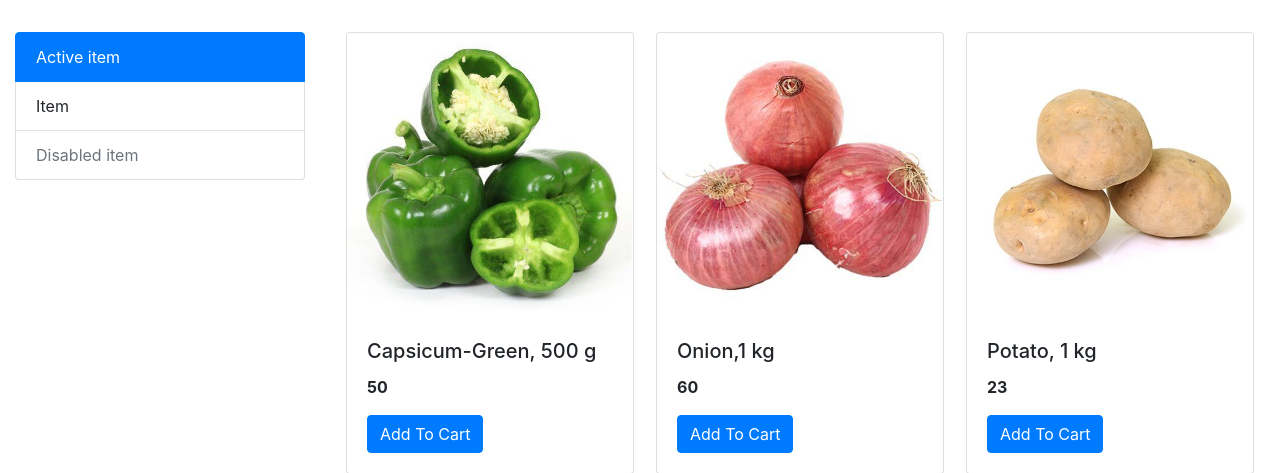
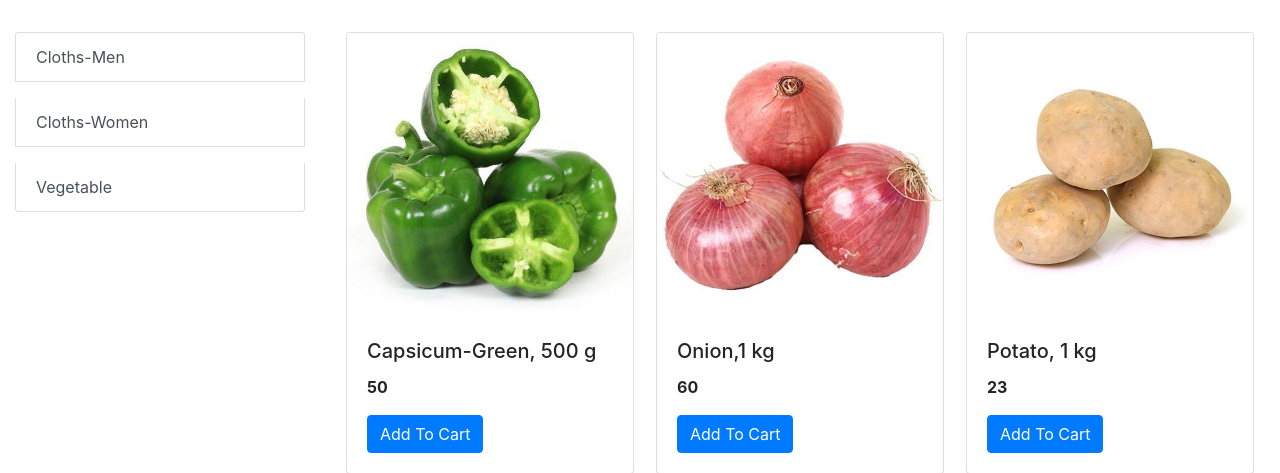
Before and after one commit to layaaugustine/eShop-Online-Shopping-App, a Django app: page /store/shop in a window 1280 px wide. Shown: the part 72-545 px from the top of the page. Run offline with Django 4.2, Linux system fonts and the light colour scheme; data comes from the database, SQL or seed files in the repository.

Commit message:
modified

```diff
--- a/Eshop/store/Templates/index.html
+++ b/Eshop/store/Templates/index.html
@@ -1,22 +1,21 @@
 {% extends 'base.html' %}
 <!-- body -->
 {% block content %}
-<div class="container-fluid mt-3">
+<div class="container-fluid mb-4 mt-3">
     <div class="row">
 
     <!-- filter -->
 
     <div class="col-lg-3">
 
-        <ul class="list-group mb-4 mt-3">
-            <li class="list-group-item active">Active item</li>
-            <li class="list-group-item">Item</li>
-            <li class="list-group-item disabled">Disabled item</li>
-        </ul>
-
-
+       <div class="list-group">
+        {% for c in category %}
+           <a href="#" class="list-group-item list-group-item-action mt-3">{{c}}</a>
+           <!-- <a href="#" class="list-group-item list-group-item-action">Item</a>
+           <a href="#" class="list-group-item list-group-item-action disabled">Disabled item</a> -->
+        {% endfor %}
+       </div>
     </div>
-
     <!-- all product -->
 
     <div id="product" class="col-lg-9 mx-auto">
--- a/Eshop/store/views.py
+++ b/Eshop/store/views.py
@@ -4,14 +4,20 @@ from django.shortcuts import render
 from django.template import loader
 from django.http import HttpResponse
 from numpy import product
-from .models import Product
+from .models import Product,Category
 
 # Create your views here.
 
+# def index(request):
+#     datasample = loader.get_template('index.html')
+#     print(Product.objects.all())
+#     prds=Product.objects.all
+#     data={'products':prds}
+#     response=datasample.render(data,request)
+#     return HttpResponse(response)
+
 def index(request):
-    datasample = loader.get_template('index.html')
-    print(Product.objects.all())
-    prds=Product.objects.all
-    data={'products':prds}
-    response=datasample.render(data,request)
-    return HttpResponse(response)
+    prdts = Product.objects.all()
+    catgry=Category.objects.all()
+    data={'products':prdts,'category':catgry}
+    return render(request,'index.html',data)
```
